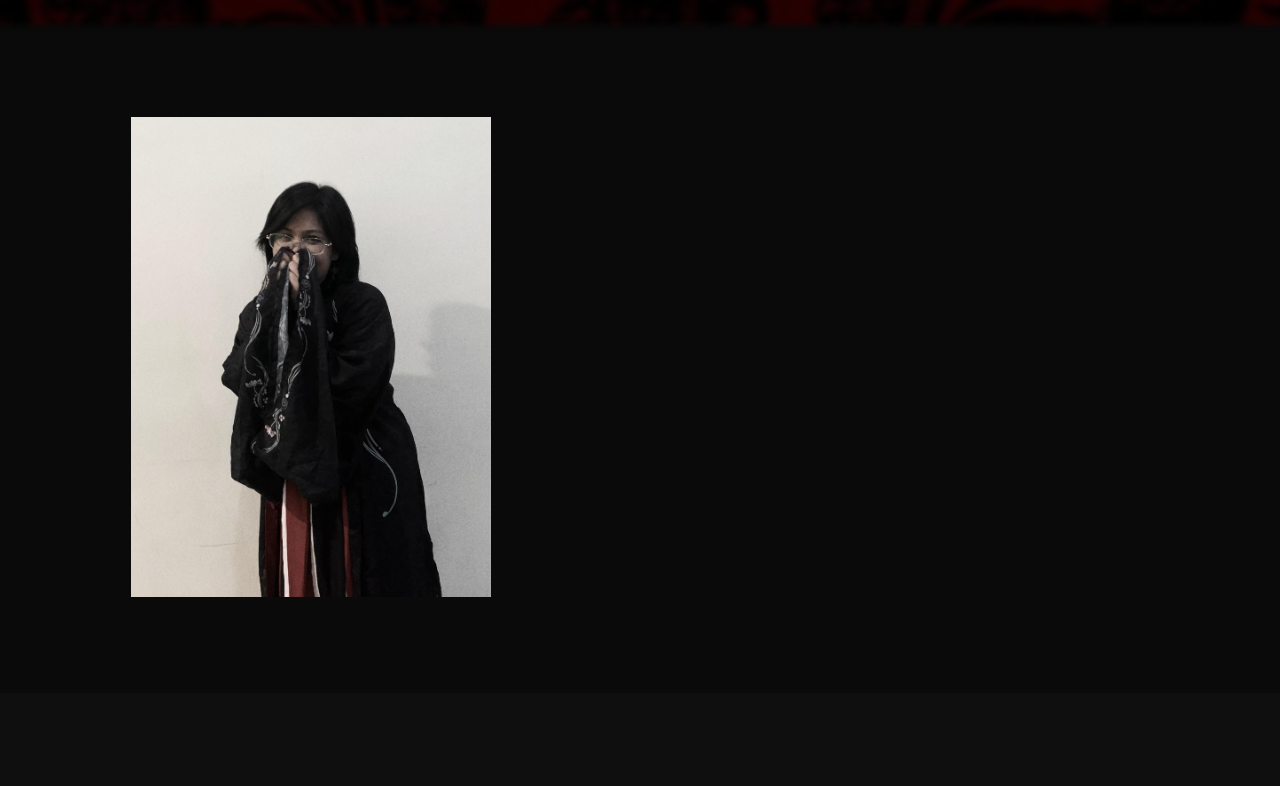
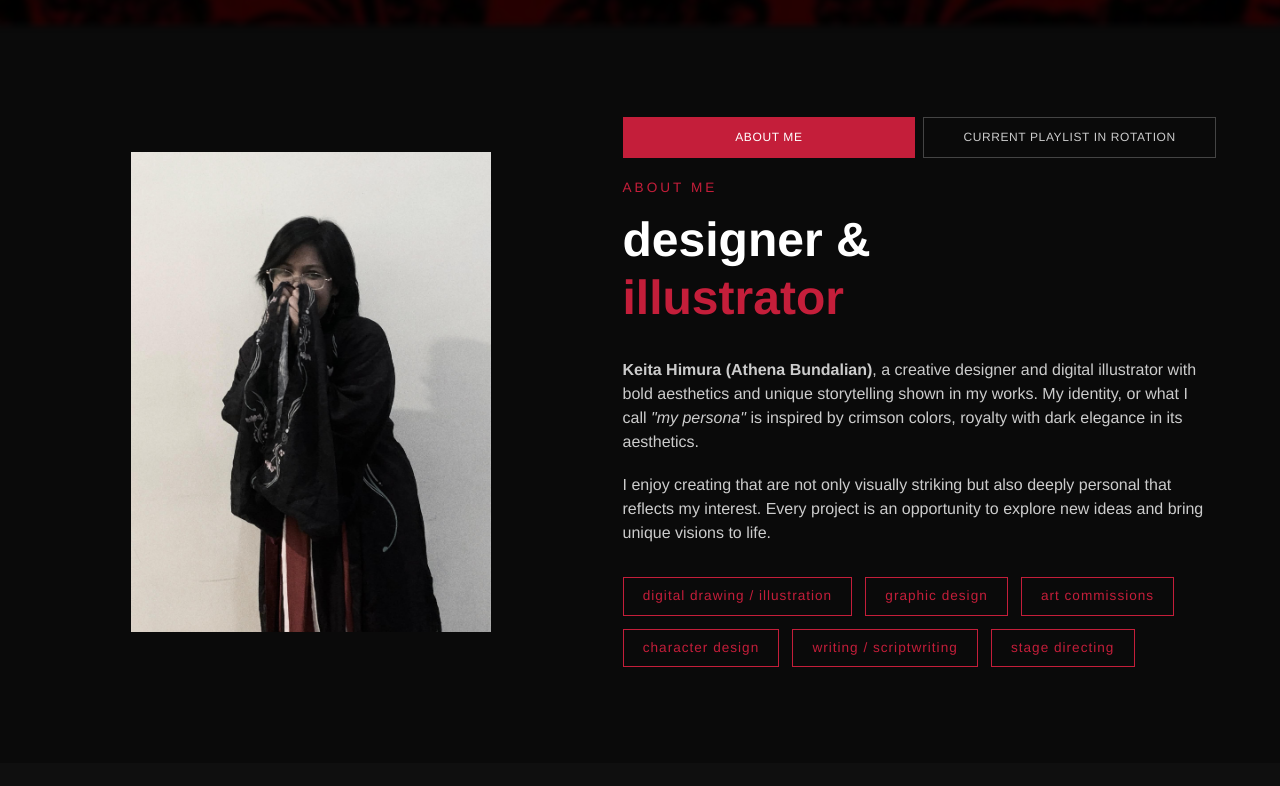
Before and after one commit to keitahimura/keitahimura, a plain HTML site: page index.html in a window 1280 px wide. Shown: the part 779-1565 px from the top of the page. Drawn offline with Linux system fonts and the light colour scheme.

Commit message:
update
Added about section with personal details and Spotify playlist.

```diff
--- a/index.html
+++ b/index.html
@@ -40,11 +40,50 @@
             <div class="about-grid">
                 <img src="my-photo.jpg" alt="athena bundalian">
                 <div class="about-text">
+                    <div class="about-tabs-switcher" role="group" aria-label="About section tabs">
+                        <input class="about-tab-input" type="radio" name="about-tab" id="about-details-choice" checked>
+                        <input class="about-tab-input" type="radio" name="about-tab" id="about-songs-choice">
+                        <div class="about-tabs">
+                            <label class="about-tab" for="about-details-choice">About Me</label>
+                            <label class="about-tab" for="about-songs-choice">Current Playlist in Rotation</label>
+                        </div>
+                        <div class="about-tab-panels">
+                            <div class="about-tab-panel" id="about-details">
+                                <span class="section-label">About Me</span>
+                                <h2>designer & <br><span class="accent">illustrator</span></h2>
+                                <p>
+                                    <b>Keita Himura (Athena Bundalian)</b>, a creative designer and digital illustrator with bold aesthetics and unique storytelling shown in my works. My identity, or what I call <em>"my persona"</em> is inspired by crimson colors, royalty with dark elegance in its aesthetics.
+                                </p>
+                                <p>
+                                    I enjoy creating that are not only visually striking but also deeply personal that reflects my interest. Every project is an opportunity to explore new ideas and bring unique visions to life.
+                                </p>
+                                <div class="skills">
+                                    <span class="skill-tag">digital drawing / illustration</span>
+                                    <span class="skill-tag">graphic design </span>
+                                    <span class="skill-tag">art commissions</span>
+                                    <span class="skill-tag">character design</span>
+                                    <span class="skill-tag">writing / scriptwriting </span>
+                                    <span class="skill-tag">stage directing </span>
+                                </div>
+                            </div>
+                            <div class="about-tab-panel" id="about-songs">
+                                <span class="section-label">Spotify Playlist</span>
+                                <h2>Current Playlist in <span class="accent"> Rotation</span></h2>
+                                <iframe
+                                    class="spotify-playlist"
+                                    src="https://open.spotify.com/embed/playlist/71Wpku59xSdnATn0nayCZq?utm_source=generator"
+                                    title="Current Playlist in Rotation"
+                                    allow="autoplay; clipboard-write; encrypted-media; fullscreen; picture-in-picture"
+                                    loading="lazy">
+                                </iframe>
+                            </div>
+                        </div>
                     </div>
                 </div>
             </div>
         </div>
     </section>
+
 
     <!-- philosophy -->
     <section id="philosophy" class="work">
```
